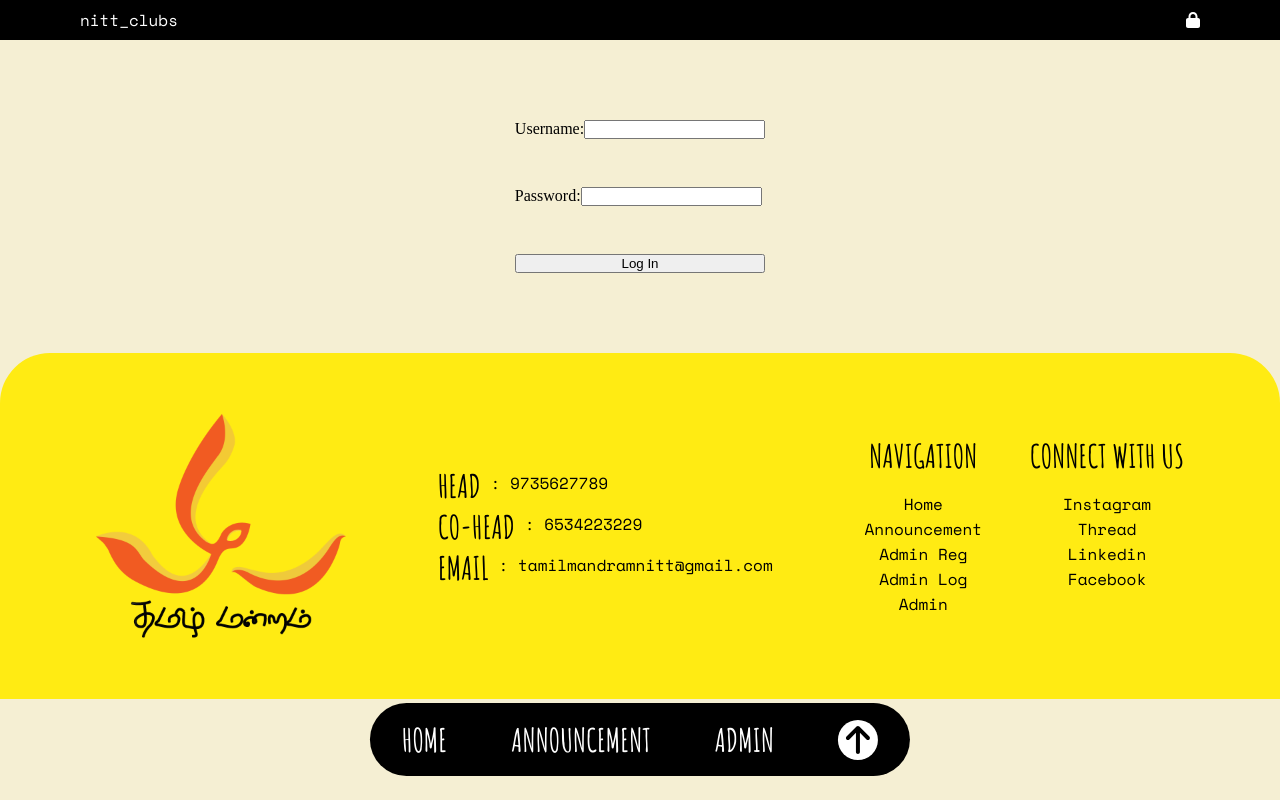
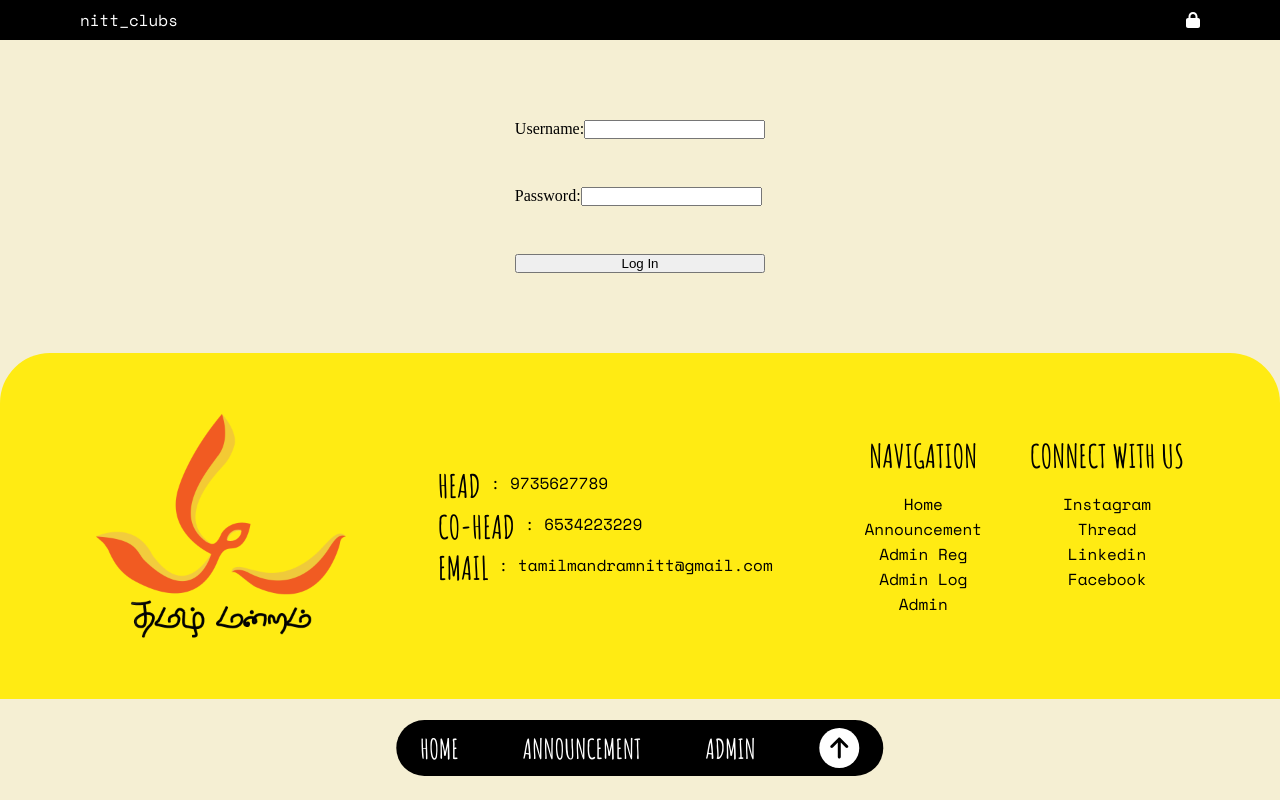
Before and after one commit to g-ka/tamil_mandram, a React (Create React App) app: page /tamil_mandram/admin_log in a window 1280 px wide. Built offline with nearby package versions, Linux system fonts and the light colour scheme; no server answers.

Commit message:
nav_bar_size_reduction

```diff
--- a/src/scss/pages/_nav_bar.scss
+++ b/src/scss/pages/_nav_bar.scss
@@ -1,11 +1,11 @@
 .nav{
   background-color: black;
   font-family: 'Amatic SC', sans-serif;
-  font-size: 2rem;
+  font-size: 1.7rem;
   font-weight: 900;
   display: inline-flex;
   column-gap: 4rem;
-  padding: 1rem 2rem;
+  padding: 0.5rem 1.5rem;
   border: none;
   border-radius: 50px;
   justify-content: center;
@@ -33,7 +33,7 @@
     cursor: pointer;
 
     &_icon{
-      font-size: 2rem;
+      font-size: 1.5rem;
       transition: transform 0.2s;
     }
     &_icon:hover{
--- a/src/style.css
+++ b/src/style.css
@@ -1165,11 +1165,11 @@ body {
 .nav {
   background-color: black;
   font-family: "Amatic SC", sans-serif;
-  font-size: 2rem;
+  font-size: 1.7rem;
   font-weight: 900;
   display: inline-flex;
   column-gap: 4rem;
-  padding: 1rem 2rem;
+  padding: 0.5rem 1.5rem;
   border: none;
   border-radius: 50px;
   justify-content: center;
@@ -1196,7 +1196,7 @@ body {
   cursor: pointer;
 }
 .nav_top_icon {
-  font-size: 2rem;
+  font-size: 1.5rem;
   transition: transform 0.2s;
 }
 .nav_top_icon:hover {
```
